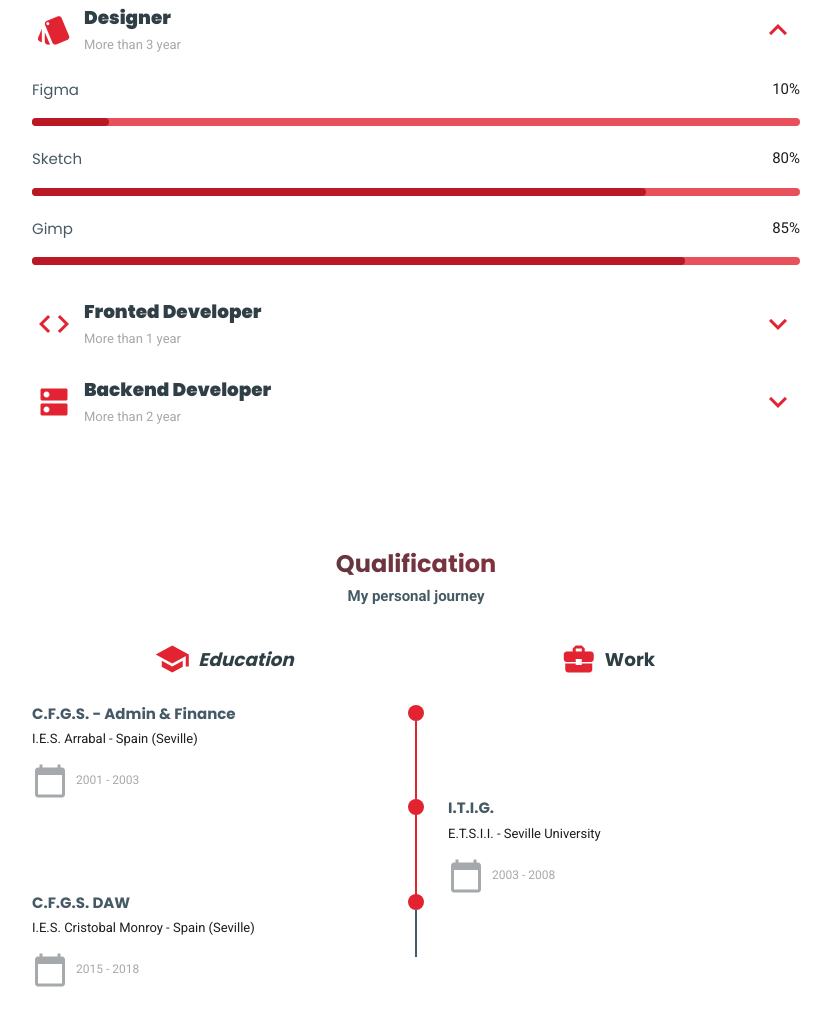
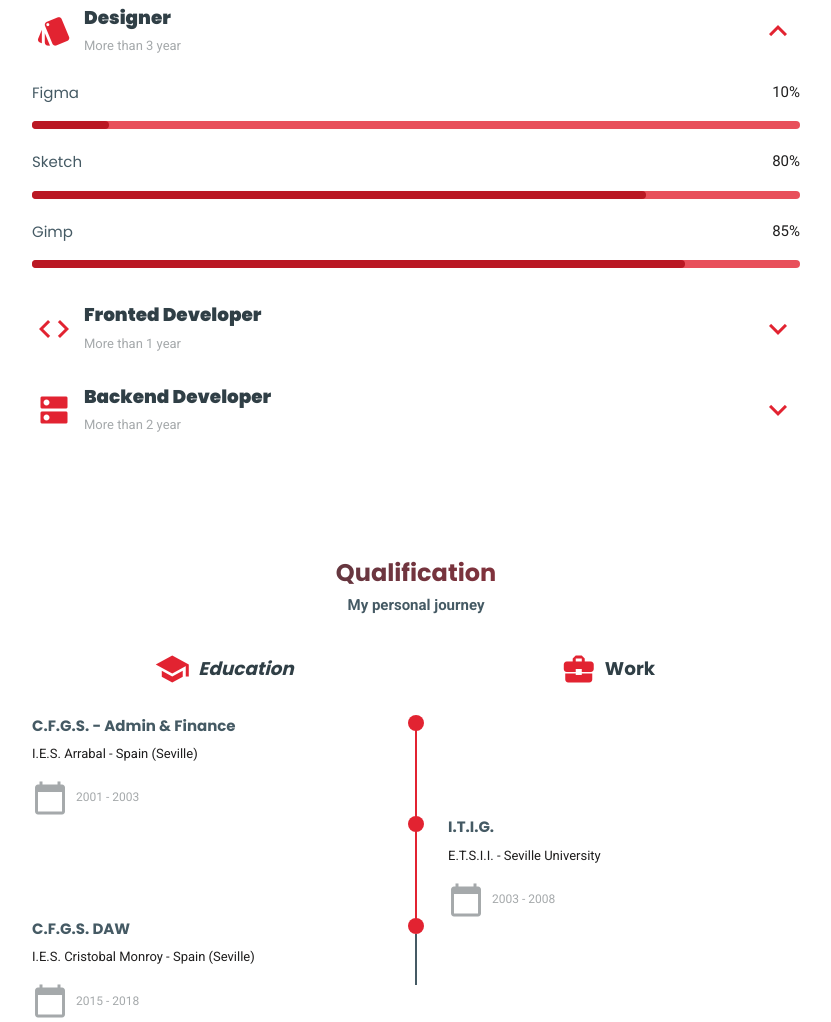
Before and after one commit to JacintoRR396/sdjr2-web_portfolio-js, a website: page index.html in a window 1280 px wide. Shown: the part 1402-2424 px from the top of the page, without its empty margins (224-1055 px from the left). Drawn offline with Linux system fonts and the light colour scheme; files whose address does not match are found by name; a web font is replaced by a local one.

Commit message:
review line-height

```diff
--- a/src/scss/base/_globals.scss
+++ b/src/scss/base/_globals.scss
@@ -128,8 +128,10 @@ img {
   margin-bottom: calc(var.$padding / 4);
   font-size: var.$fs-h3;
   font-weight: var.$fw-medium;
+  line-height: 1.35rem;
 }
 .content__subtitle {
   color: var.$gray;
   font-size: var.$fs-small;
+  line-height: 1.25rem;
 }
```
Also changed, not shown: build/css/app.css, 1 other file.
